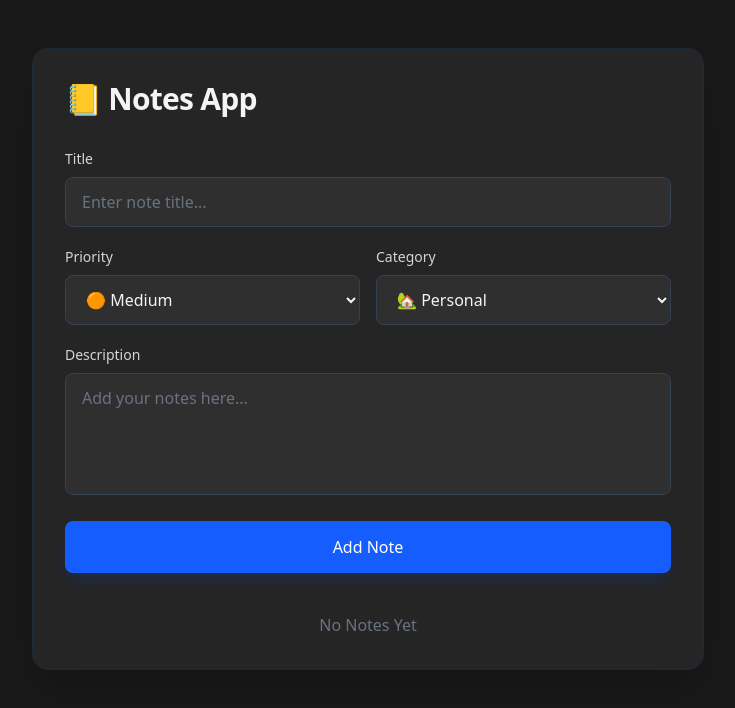
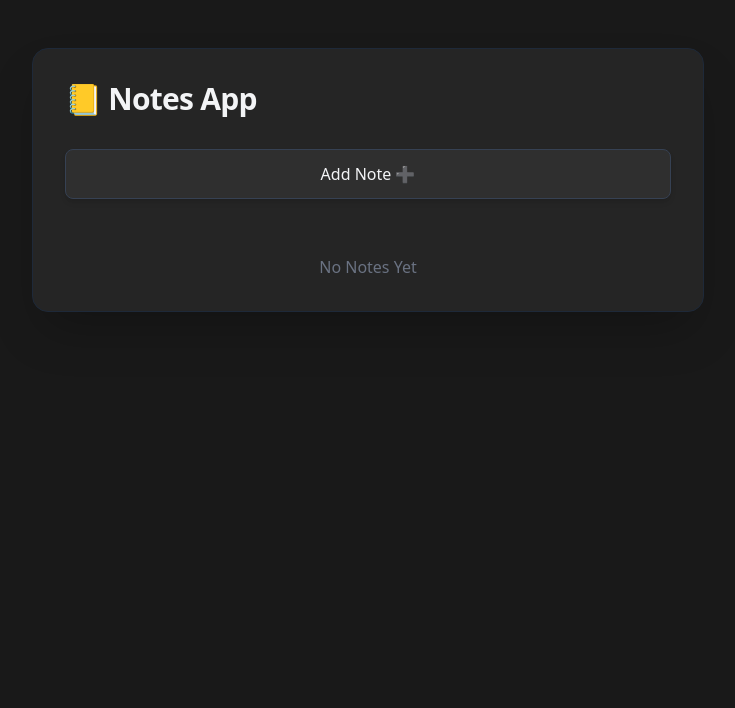
Before and after one commit to vsniranjan/notes-app, a React (Vite) app: page / in a window 1280 px wide. Shown: the top 708 px of the page, without its empty margins (272-1007 px from the left). Built offline with nearby package versions, Linux system fonts and the light colour scheme.

Commit message:
Enhance NoteForm with toggle visibility for form

```diff
--- a/src/components/NoteForm.jsx
+++ b/src/components/NoteForm.jsx
@@ -1,17 +1,14 @@
 import { useState } from "react";
 
 const NoteForm = ({ notes, setNotes }) => {
-  // const [title, setTitle] = useState("");
-  // const [priority, setPriority] = useState("Medium");
-  // const [category, setCategory] = useState("Work");
-  // const [description, setDescription] = useState("");
-
   const [formData, setFormData] = useState({
     title: "",
     category: "Personal",
     priority: "Medium",
     description: "",
   });
+
+  const [isFormVisible, setIsFormVisible] = useState(false);
 
   function handleChange(event) {
     // console.log(event.target.name, event.target.value);
@@ -40,9 +37,25 @@ const NoteForm = ({ notes, setNotes }) => {
       priority: "Medium",
       description: "",
     });
+
+    // Close the form after successful submission
+    setIsFormVisible(false);
   }
 
   return (
+    <>
+      {/* Toggle Button */}
+      <button
+        onClick={() => setIsFormVisible(!isFormVisible)}
+        className='w-full bg-[#2f2f2f] border border-gray-700 text-gray-100 py-3 rounded-lg cursor-pointer hover:bg-[#3a3a3a] hover:border-gray-600 transition-all duration-200 font-medium mb-4 shadow-md'
+      >
+        {isFormVisible ? "Hide Form ▲" : "Add Note ➕"}
+      </button>
+      <div
+        className={`overflow-hidden transition-all duration-500 ease ${
+          isFormVisible ? "max-h-[800px] opacity-100" : "max-h-0 opacity-0"
+        }`}
+      >
         <form onSubmit={handleSubmit} className='space-y-5'>
           <div>
             <label
@@ -120,10 +133,15 @@ const NoteForm = ({ notes, setNotes }) => {
               onChange={handleChange}
             ></textarea>
           </div>
-      <button className='w-full bg-blue-600 hover:bg-blue-700 text-white font-medium py-3.5 rounded-lg transition-colors duration-100 shadow-lg shadow-blue-900/30 hover:shadow-blue-900/50 cursor-pointer'>
+          <button
+            type='submit'
+            className='w-full bg-blue-600 hover:bg-blue-700 text-white font-medium py-3.5 rounded-lg transition-colors duration-100 shadow-lg shadow-blue-900/30 hover:shadow-blue-900/50 cursor-pointer'
+          >
             Add Note
           </button>
         </form>
+      </div>
+    </>
   );
 };
 
```
Lines whose indentation alone changed are shown as unchanged.
